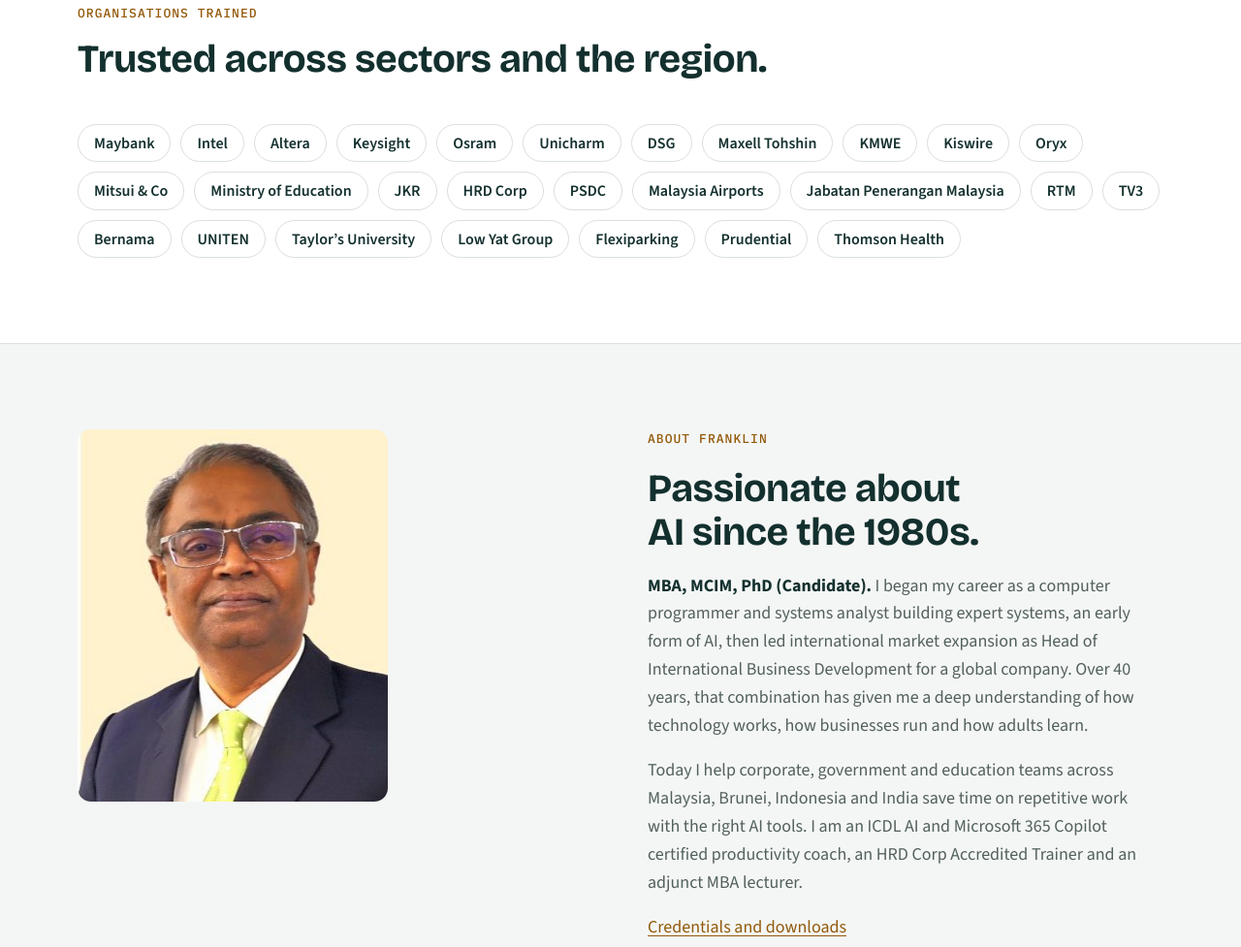
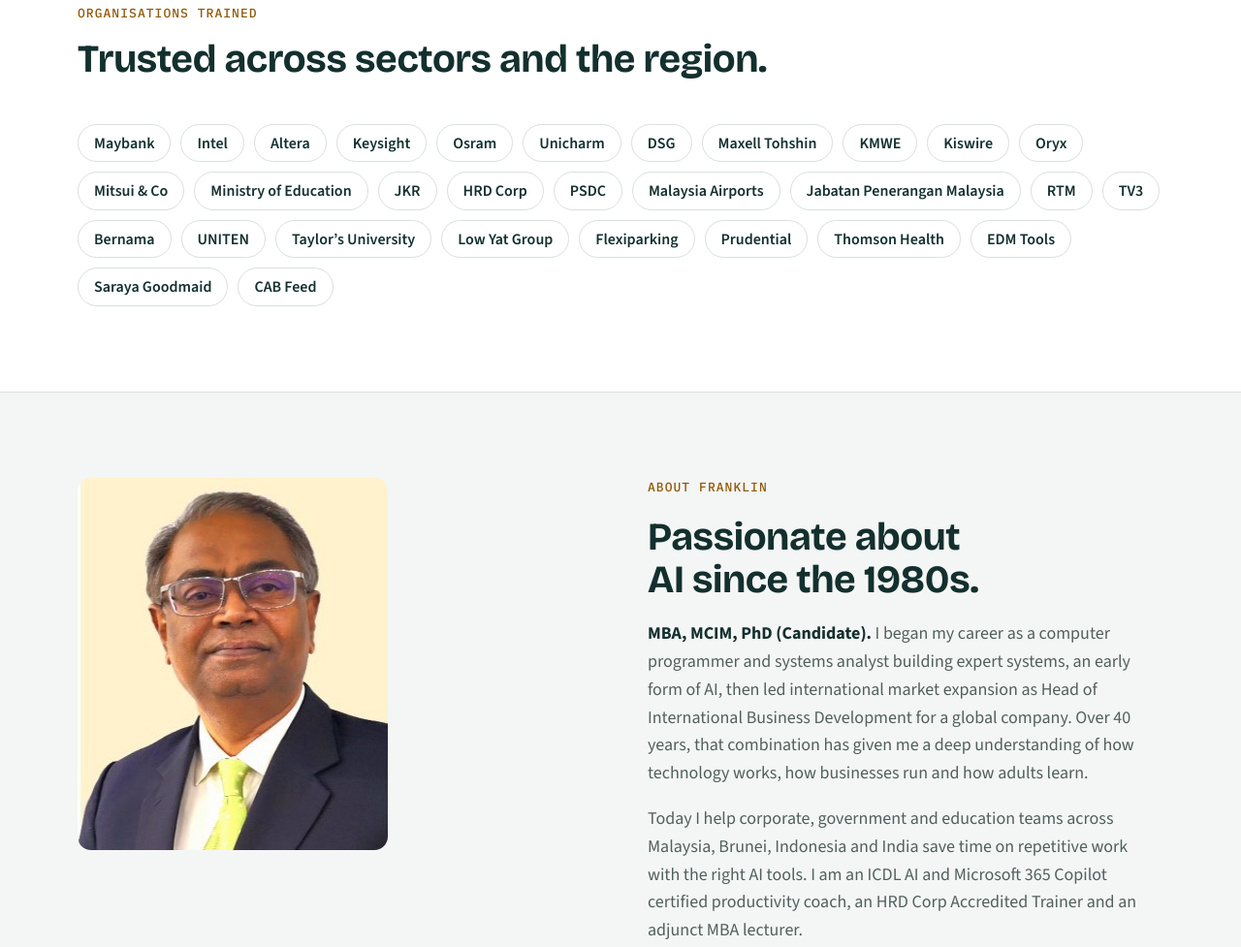
Before and after one commit to franklinstyne/franklinstyne-site, a plain HTML site: page index.html in a window 1280 px wide. Shown: the part 5620-6597 px from the top of the page at 97% size. Drawn offline with nearby package versions, Linux system fonts and the light colour scheme.

Commit message:
Add EDM Tools, Saraya Goodmaid and CAB Feed to organisations trained
Co-Authored-By: Claude Opus 5.5 <noreply@anthropic.com>
Claude-Session: https://claude.ai/code/session_01RW2PXSkJFET7PbW86613Hx

Regenerate trainer profile, its thumbnail and the Training Partner Kit.

```diff
--- a/index.html
+++ b/index.html
@@ -173,7 +173,7 @@
       <p class="label">Organisations trained</p>
       <h2>Trusted across sectors and the region.</h2>
     </div>
-    <ul class="client-list"><li>Maybank</li><li>Intel</li><li>Altera</li><li>Keysight</li><li>Osram</li><li>Unicharm</li><li>DSG</li><li>Maxell Tohshin</li><li>KMWE</li><li>Kiswire</li><li>Oryx</li><li>Mitsui &amp; Co</li><li>Ministry of Education</li><li>JKR</li><li>HRD Corp</li><li>PSDC</li><li>Malaysia Airports</li><li>Jabatan Penerangan Malaysia</li><li>RTM</li><li>TV3</li><li>Bernama</li><li>UNITEN</li><li>Taylor&rsquo;s University</li><li>Low Yat Group</li><li>Flexiparking</li><li>Prudential</li><li>Thomson Health</li></ul>
+    <ul class="client-list"><li>Maybank</li><li>Intel</li><li>Altera</li><li>Keysight</li><li>Osram</li><li>Unicharm</li><li>DSG</li><li>Maxell Tohshin</li><li>KMWE</li><li>Kiswire</li><li>Oryx</li><li>Mitsui &amp; Co</li><li>Ministry of Education</li><li>JKR</li><li>HRD Corp</li><li>PSDC</li><li>Malaysia Airports</li><li>Jabatan Penerangan Malaysia</li><li>RTM</li><li>TV3</li><li>Bernama</li><li>UNITEN</li><li>Taylor&rsquo;s University</li><li>Low Yat Group</li><li>Flexiparking</li><li>Prudential</li><li>Thomson Health</li><li>EDM Tools</li><li>Saraya Goodmaid</li><li>CAB Feed</li></ul>
   </div>
 </section>
 
```
Also changed, not shown: track-record.html (+1 -1 lines), assets/certs/franklin-styne-trainer-profile.jpg, 2 other files.
